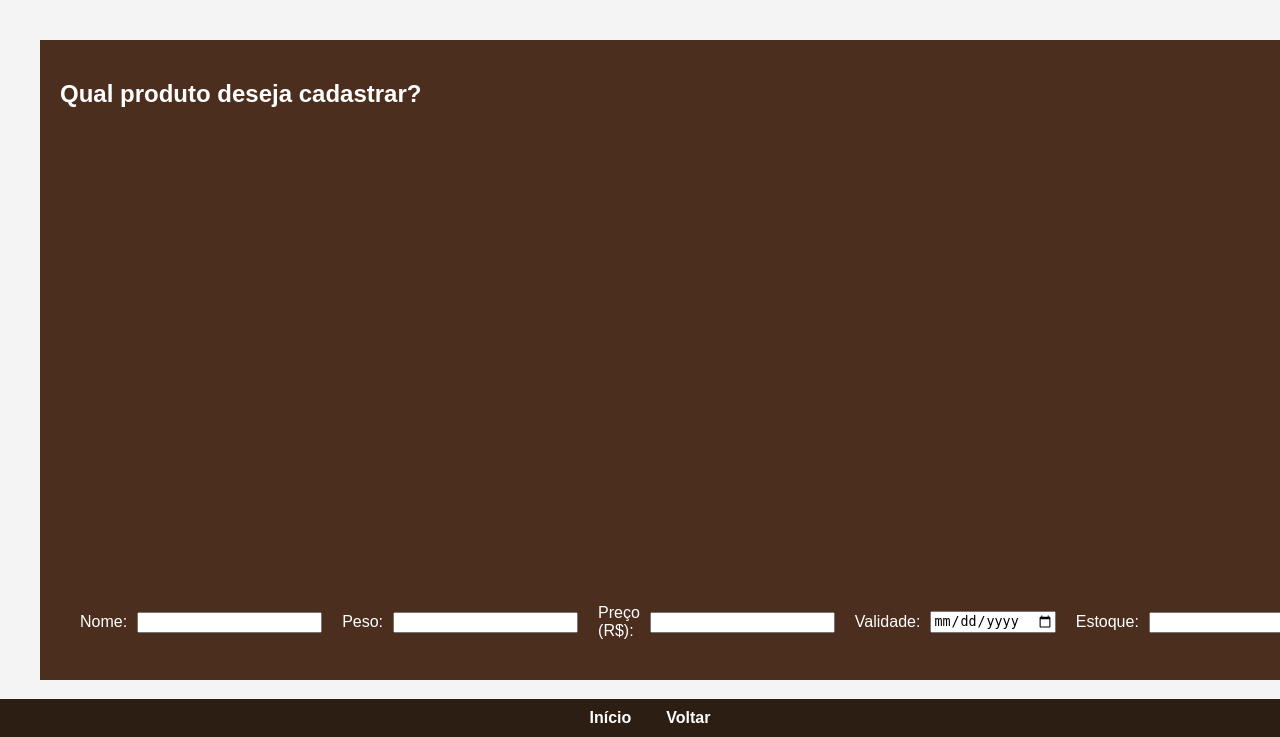
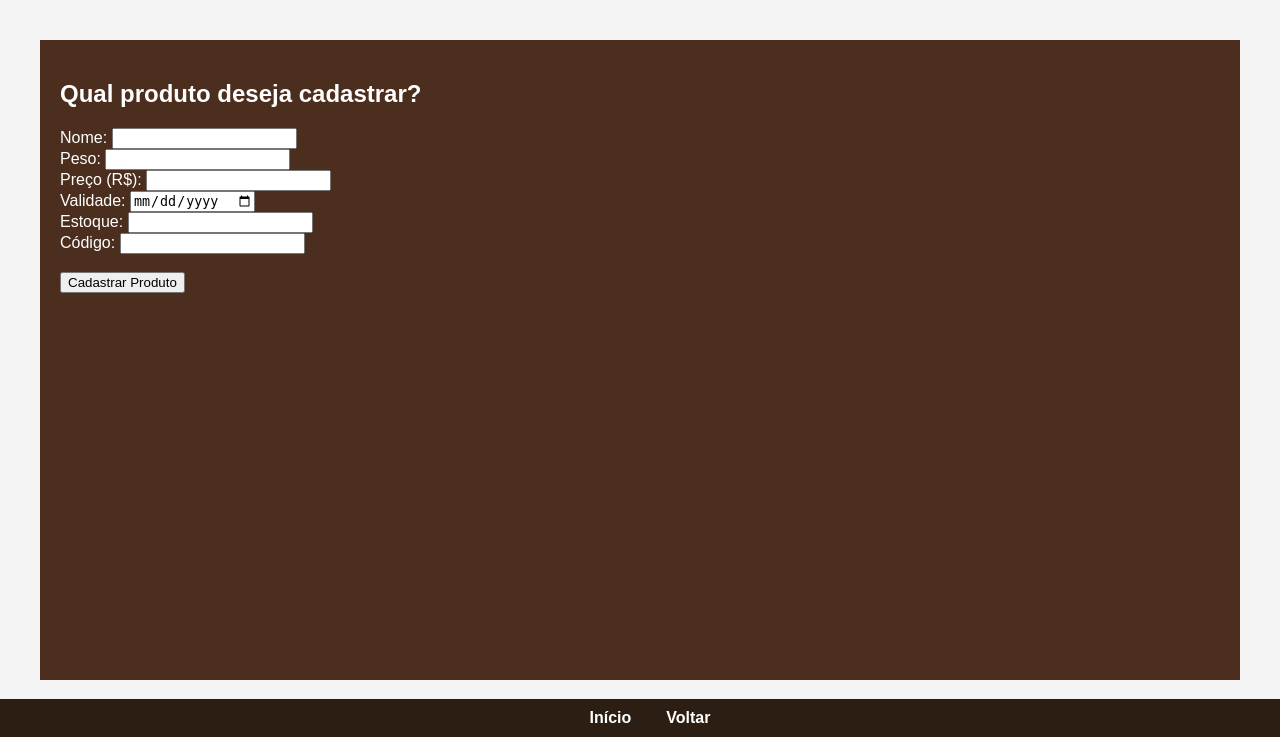
Before and after one commit to Mehranzin/Supermarket-Cashier, a Flask app: page /cadastro in a window 1280 px wide; the page is wider, and only the part inside the window is pictured. Shown: the part 63-800 px from the top of that part. Run offline with Flask 3, Linux system fonts and the light colour scheme.

Commit message:
Removendo bug de main cadastrar

```diff
--- a/static/style.css
+++ b/static/style.css
@@ -38,14 +38,6 @@ main .right {
   padding: 20px;
   display: flex;
   flex-direction: column;
-}
-
-main .left form {
-  margin-top: auto;
-  display: flex;
-  gap: 10px;
-  align-items: center;
-  padding: 20px;
 }
 
 nav.nav-footer {
```
